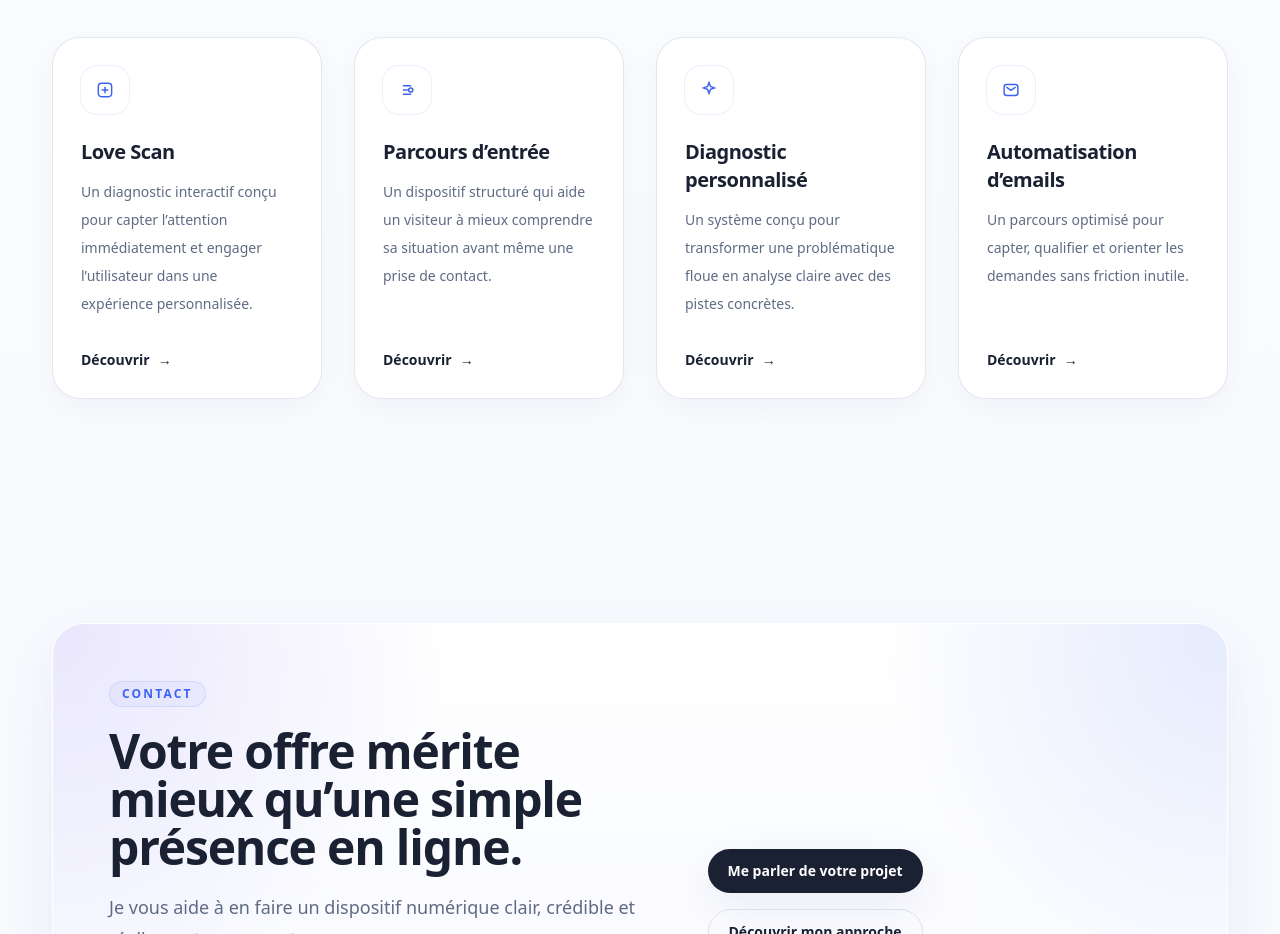
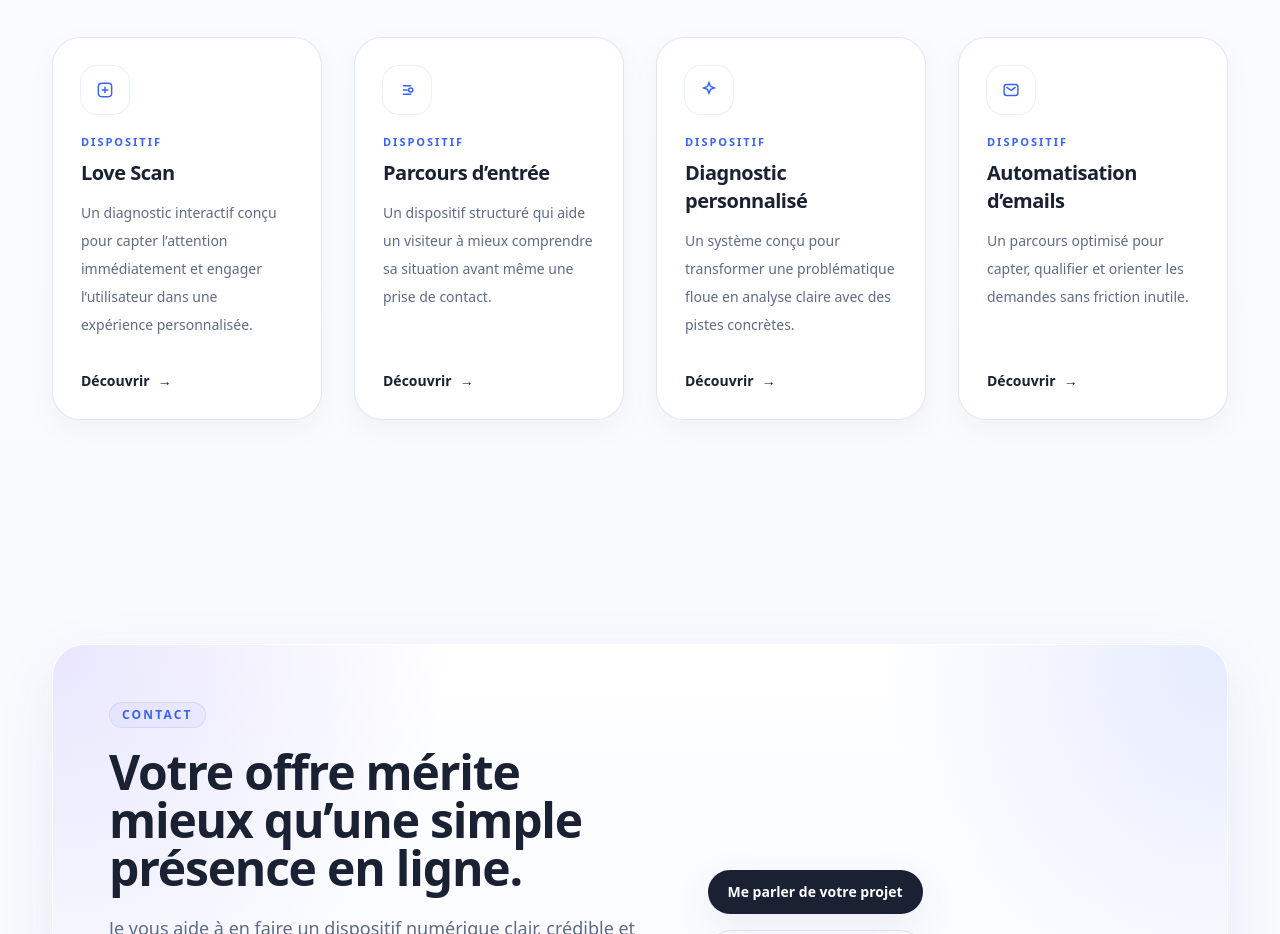
Before and after one commit to arnaudcrestey/portail-site-vitrine, a Next.js app: page / in a window 1280 px wide. Shown: the part 2320-3254 px from the top of the page. Built offline with nearby package versions, Linux system fonts and the light colour scheme.

Commit message:
Update cards.tsx

```diff
--- a/components/cards.tsx
+++ b/components/cards.tsx
@@ -39,7 +39,11 @@ export function DeviceCard({ item }: { item: DeviceExample }) {
             <DeviceIcon type={item.icon} />
           </div>
 
-          <h3 className="mt-6 text-xl font-semibold text-ink transition duration-300 group-hover:text-primary">
+          <p className="mb-2 mt-5 text-[11px] font-semibold uppercase tracking-[0.18em] text-primary">
+            Dispositif
+          </p>
+
+          <h3 className="text-xl font-semibold text-ink transition duration-300 group-hover:text-primary">
             {item.title}
           </h3>
 
```
